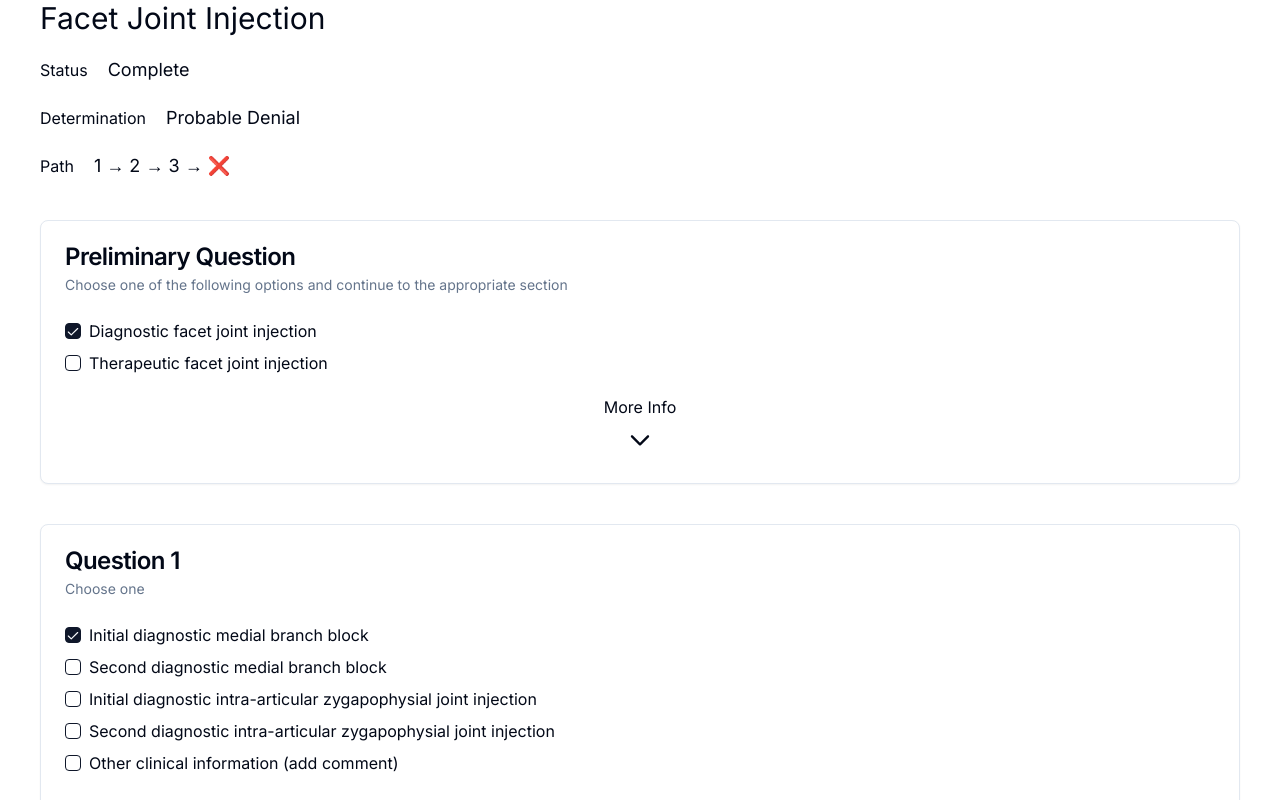
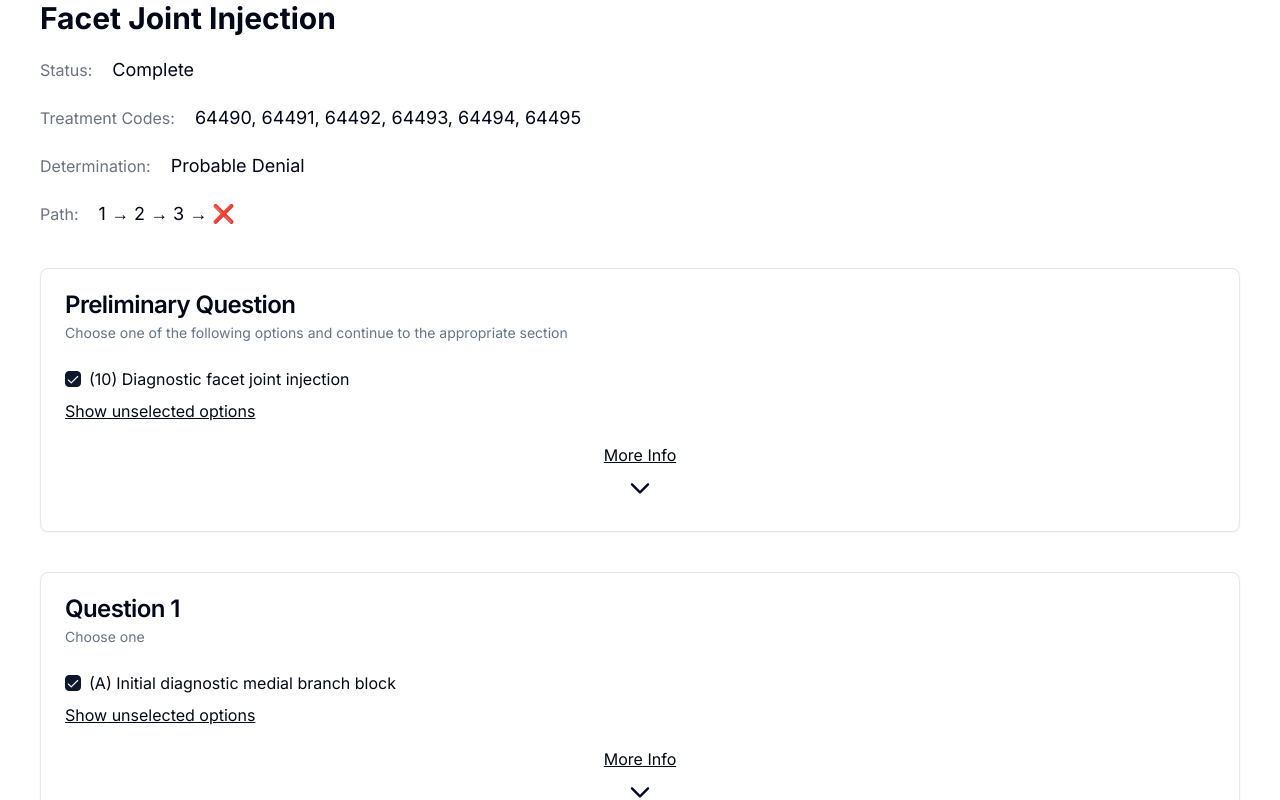
Before and after one commit to jn222/Prior-Authorization-Helper, a Next.js app: page /decision in a window 1280 px wide. Shown: the top 800 px of the page. Built offline with nearby package versions, Linux system fonts and the light colour scheme.

Commit message:
Finish styling on decision display page

```diff
--- a/app/decision/page.tsx
+++ b/app/decision/page.tsx
@@ -14,6 +14,7 @@ const Page: FC = () => {
           determination={decision.is_met}
           procedure={decision.procedure_name}
           path={decision.steps.map((step) => step.key)}
+          cptCodes={decision.cpt_codes}
         />
         {decision.steps.map((step) => (
           <Step step={step} key={step.key} />
--- a/components/decision-summary.tsx
+++ b/components/decision-summary.tsx
@@ -16,7 +16,7 @@ const DecisionSummary: FC<Props> = ({ approval, summary }: Props) => {
         >
           Likely {approval ? "approval" : "denial"}
         </CardTitle>
-        <CardDescription>{summary}</CardDescription>
+        <CardDescription className="text-md">{summary}</CardDescription>
       </CardHeader>
     </Card>
   )
--- a/components/evidence-list.tsx
+++ b/components/evidence-list.tsx
@@ -1,15 +1,38 @@
 import { Evidence } from "@/app/types/decision.types"
-import { FC } from "react"
+import { FC, useState } from "react"
 import classNames from "classnames"
+import { ReaderIcon } from "@radix-ui/react-icons"
+import {
+  Collapsible,
+  CollapsibleContent,
+  CollapsibleTrigger
+} from "./ui/collapsible"
 
 interface Props {
   evidenceArr: Evidence[]
 }
 
 const EvidenceList: FC<Props> = ({ evidenceArr }: Props) => {
+  const [expanded, setExpanded] = useState(false)
+
   return (
-    <div className="rounded-lg overflow-hidden border border-">
-
+    <Collapsible
+      className="rounded-lg overflow-hidden border"
+      open={expanded}
+      onOpenChange={setExpanded}
+    >
+      <div className="flex bg-gray-50 items-center space-x-5 p-4">
+        <ReaderIcon className="size-10" />
+        <div>
+          <p className="text-lg font-bold">
+            This decision was made based on citations from the medical record.
+          </p>
+          <CollapsibleTrigger>
+            <p className="underline">{expanded ? "Hide" : "Show"} evidence</p>
+          </CollapsibleTrigger>
+        </div>
+      </div>
+      <CollapsibleContent>
         {evidenceArr.map((evidence, index) => (
           <div
             key={evidence.content}
@@ -18,13 +41,16 @@ const EvidenceList: FC<Props> = ({ evidenceArr }: Props) => {
               index % 2 ? "bg-gray-50" : "bg-gray-200"
             )}
           >
-          <div className="flex-none w-15 mr-10 text-center">
-            <span>page {evidence.page_number}</span>
+            <div className="flex-none w-10 mr-10 text-center">
+              <span className="text-sm text-gray-500">
+                Pg. {evidence.page_number}
+              </span>
             </div>
             <div>{evidence.content}</div>
           </div>
         ))}
-    </div>
+      </CollapsibleContent>
+    </Collapsible>
   )
 }
 export default EvidenceList
--- a/components/header.tsx
+++ b/components/header.tsx
@@ -5,31 +5,37 @@ interface Props {
   determination: boolean
   procedure: string
   path: string[]
+  cptCodes: string[]
 }
 
 const Header: FC<Props> = ({
   status,
   determination,
   procedure,
-  path
+  path,
+  cptCodes
 }: Props) => {
   return (
     <div className="space-y-5">
-      <span className="text-3xl">{procedure}</span>
-      <div className="space-x-5">
-        <span>Status</span>
+      <span className="text-3xl font-bold">{procedure}</span>
+      <div className="space-x-5 items-center">
+        <span className="text-gray-500">Status:</span>
         <span className="text-lg">
           {status.charAt(0).toUpperCase() + status.slice(1)}
         </span>
       </div>
-      <div className="space-x-5">
-        <span>Determination</span>
+      <div className="space-x-5 items-center">
+        <span className="text-gray-500">Treatment Codes:</span>
+        <span className="text-lg">{cptCodes.join(", ")}</span>
+      </div>
+      <div className="space-x-5 items-center">
+        <span className="text-gray-500">Determination:</span>
         <span className="text-lg">
           {determination ? "Probable Approval" : "Probable Denial"}
         </span>
       </div>
-      <div className="space-x-5">
-        <span>Path</span>
+      <div className="space-x-5 items-center">
+        <span className="text-gray-500">Path:</span>
         <span className="text-lg">
           {path.reduce(
             (pathString, step) =>
--- a/components/logic.tsx
+++ b/components/logic.tsx
@@ -1,21 +1,39 @@
 import { Logic } from "@/app/types/decision.types"
-import { FC } from "react"
+import { FC, useState } from "react"
 import { Checkbox } from "./ui/checkbox"
+import {
+  Collapsible,
+  CollapsibleContent,
+  CollapsibleTrigger
+} from "./ui/collapsible"
 
 interface Props {
+  decision: string
+  nextStep: string
   logicArr: Logic[]
 }
 
-const Logic: FC<Props> = ({ logicArr }: Props) => {
+const Logic: FC<Props> = ({ logicArr, decision, nextStep }: Props) => {
+  const [expanded, setExpanded] = useState(false)
+  const isPlural = decision.split(",").length > 1
   return (
-    <div className="space-y-2">
+    <Collapsible open={expanded} onOpenChange={setExpanded} className="space-y-3">
+      <div className="font-bold text-xl">
+        {isPlural ? "Options" : "Option"} {decision} {isPlural ? "are" : "is"}{" "}
+        selected. <u>Therefore, the next step is question {nextStep}</u>
+      </div>
+      <CollapsibleTrigger className="underline">
+        {expanded ? "Hide" : "Show"} why
+      </CollapsibleTrigger>
+      <CollapsibleContent className="space-y-2">
         {logicArr.map((logic) => (
           <div key={logic.text} className="flex items-center space-x-2">
             <Checkbox checked={logic.selected} className="cursor-default" />
             <label>{logic.text}</label>
           </div>
         ))}
-    </div>
+      </CollapsibleContent>
+    </Collapsible>
   )
 }
 export default Logic
--- a/components/option-list.tsx
+++ b/components/option-list.tsx
@@ -1,5 +1,5 @@
 import { Option } from "@/app/types/decision.types"
-import { FC } from "react"
+import { FC, useState } from "react"
 import { Checkbox } from "./ui/checkbox"
 import classNames from "classnames"
 
@@ -9,14 +9,25 @@ interface Props {
 }
 
 const OptionList: FC<Props> = ({ options, className }: Props) => {
+  const [expanded, setExpanded] = useState(false)
   return (
     <div className={classNames("space-y-2", className)}>
-      {options.map((option) => (
-        <div key={option.key} className="flex items-center space-x-2">
-          <Checkbox checked={option.selected} className="cursor-default" />
-          <label>{option.text}</label>
-        </div>
-      ))}
+      {options
+        .filter((option) => expanded || option.selected)
+        .map((option) => (
+          <div key={option.key} className="flex items-center space-x-2">
+            <Checkbox checked={option.selected} className="cursor-default" />
+            <label>
+              ({option.key}) {option.text}
+            </label>
+          </div>
+        ))}
+      <div
+        className="underline mt-5 cursor-pointer"
+        onClick={() => setExpanded(!expanded)}
+      >
+        {expanded ? "Hide" : "Show"} unselected options
+      </div>
     </div>
   )
 }
--- a/components/step.tsx
+++ b/components/step.tsx
@@ -18,6 +18,7 @@ import {
   CollapsibleTrigger
 } from "./ui/collapsible"
 import { CaretDownIcon, CaretUpIcon } from "@radix-ui/react-icons"
+import classNames from "classnames"
 
 interface Props {
   step: Step
@@ -26,10 +27,7 @@ interface Props {
 const Step: FC<Props> = ({ step }: Props) => {
   const [expanded, setExpanded] = useState(false)
   return (
-    <Collapsible
-      open={expanded}
-      onOpenChange={setExpanded}
-    >
+    <Collapsible open={expanded} onOpenChange={setExpanded}>
       <Card>
         <CardHeader>
           <CardTitle>
@@ -40,16 +38,18 @@ const Step: FC<Props> = ({ step }: Props) => {
           <CardDescription>{step.question}</CardDescription>
         </CardHeader>
         <CardContent>
-          <OptionList options={step.options} className="mb-5"/>
+          <OptionList options={step.options} className="mb-5" />
           {!step.is_met && (
-            <span className="text-red-500 text-lg font-bold">
+            <span className="text-red-500 text-lg font-bold mb-5">
               The requirements for this procedure have not been met.
             </span>
           )}
           <div className="justify-center flex">
             <CollapsibleTrigger>
               <>
-                <span>{expanded ? "Less" : "More"} Info</span>
+                <span className="underline">
+                  {expanded ? "Less" : "More"} Info
+                </span>
                 <div className="justify-center flex">
                   {expanded ? (
                     <CaretUpIcon className="size-10" />
@@ -63,14 +63,25 @@ const Step: FC<Props> = ({ step }: Props) => {
 
           <CollapsibleContent className="space-y-10">
             <div className="space-y-5">
+              <span className="font-bold text-lg">
+                This choice was made because...
+              </span>
               {step.reasoning.split("\n\n").map((reason) => (
                 <div key={reason}>
                   <p>{reason}</p>
                 </div>
               ))}
             </div>
-            <EvidenceList evidenceArr={step.evidence} />
-            <Logic logicArr={step.logic} />
+            {!!step.evidence.length && (
+              <EvidenceList evidenceArr={step.evidence} />
+            )}
+            {!!step.logic.length && step.is_met && (
+              <Logic
+                logicArr={step.logic}
+                decision={step.decision}
+                nextStep={step.next_step}
+              />
+            )}
           </CollapsibleContent>
         </CardContent>
       </Card>
```
Lines whose indentation alone changed are shown as unchanged.
